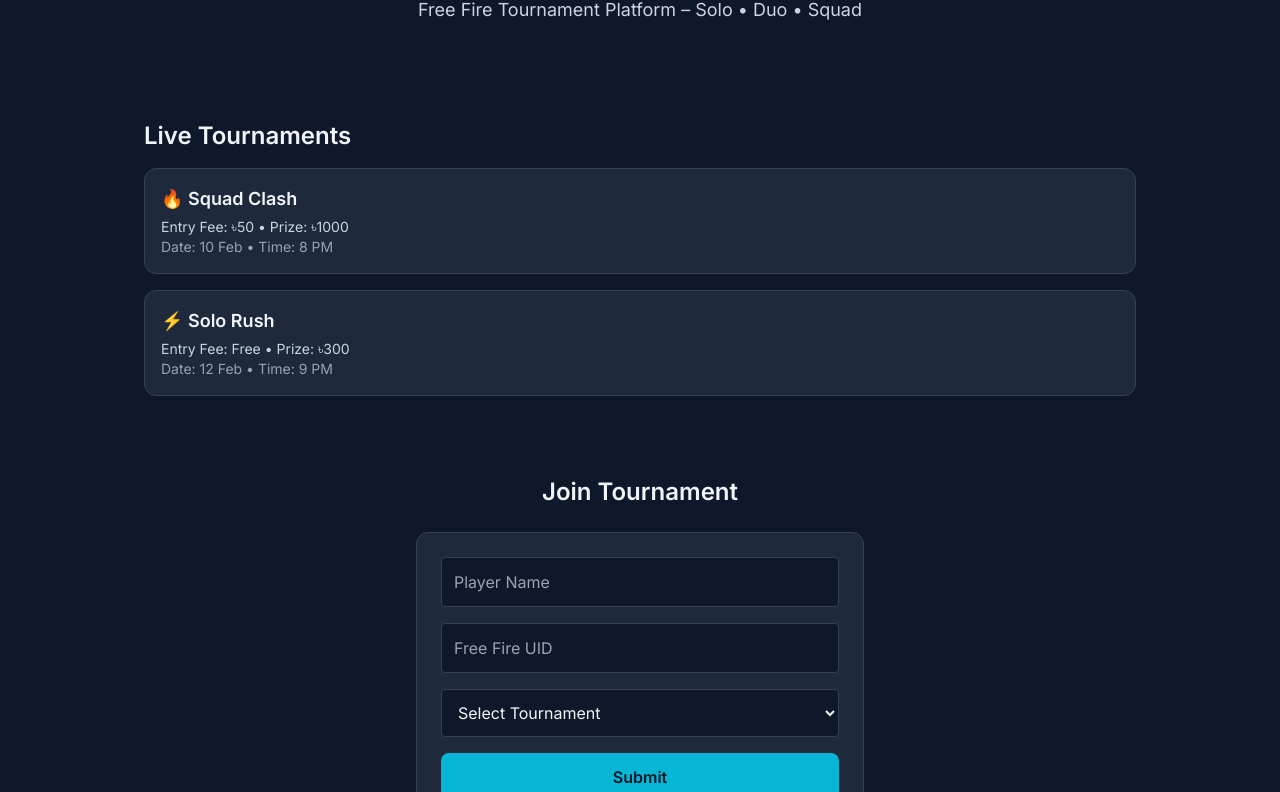
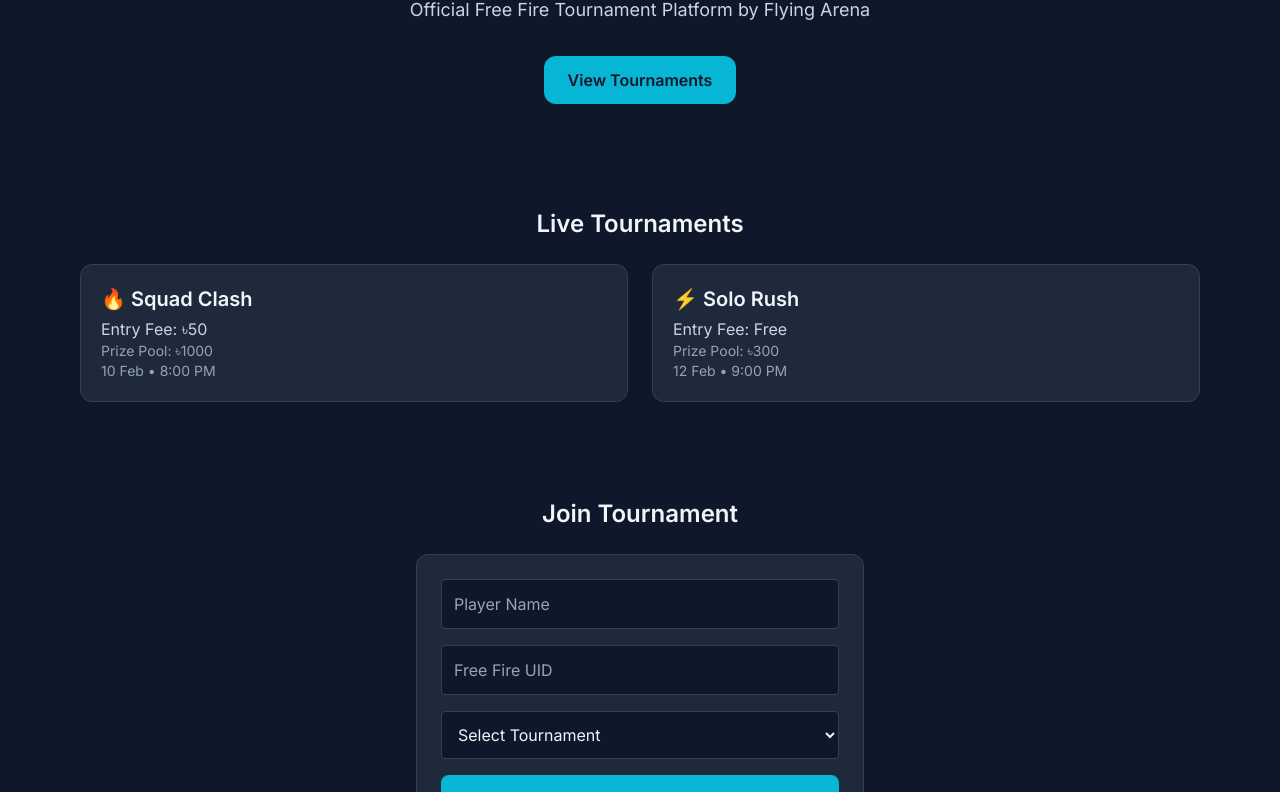
Before and after one commit to tradewithkawxer-dotcom/Flying-arena, a plain HTML site: page index.html in a window 1280 px wide. Shown: the part 205-997 px from the top of the page. Drawn offline with nearby package versions, Linux system fonts and the light colour scheme.

Commit message:
Update index.html
Signed-off-by: tradewithkawxer-dotcom <tradewithkawxer@gmail.com>

```diff
--- a/index.html
+++ b/index.html
@@ -3,9 +3,12 @@
 <head>
   <meta charset="UTF-8" />
   <meta name="viewport" content="width=device-width, initial-scale=1.0" />
-  <title>Flying Arena – FF Tournament</title>
+  <title>Flying Arena – FF Community</title>
 
+  <!-- Tailwind CDN -->
   <script src="https://cdn.tailwindcss.com"></script>
+
+  <!-- Fonts -->
   <link href="https://fonts.googleapis.com/css2?family=Orbitron:wght@400;700&family=Inter:wght@300;400;500;600;700&display=swap" rel="stylesheet">
 
   <style>
@@ -14,60 +17,66 @@
   </style>
 </head>
 
-<body class="bg-slate-900 text-slate-100 min-h-screen">
+<body class="bg-slate-900 text-slate-100">
 
-  <!-- Header -->
+  <!-- Navbar -->
   <header class="sticky top-0 z-50 bg-slate-900/90 backdrop-blur border-b border-slate-800">
-    <div class="max-w-5xl mx-auto px-4 py-4 flex justify-between items-center">
+    <div class="max-w-6xl mx-auto px-4 py-4 flex justify-between items-center">
       <h1 class="font-gaming text-cyan-400 text-xl">Flying Arena</h1>
-      <a href="#join" class="bg-cyan-500 text-slate-900 px-4 py-2 rounded-lg font-semibold">
+      <a href="#join" class="bg-cyan-500 hover:bg-cyan-600 text-slate-900 px-4 py-2 rounded-lg font-semibold transition">
         Join
       </a>
     </div>
   </header>
 
   <!-- Hero -->
-  <section class="max-w-5xl mx-auto px-4 py-16 text-center">
+  <section class="max-w-6xl mx-auto px-4 py-16 text-center">
     <h2 class="font-gaming text-4xl md:text-5xl text-cyan-400 font-bold">
       FF Community Esports
     </h2>
-    <p class="mt-4 text-slate-300 text-lg">
-      Free Fire Tournament Platform – Solo • Duo • Squad
+    <p class="mt-4 text-slate-300 text-lg max-w-2xl mx-auto">
+      Official Free Fire Tournament Platform by Flying Arena
     </p>
+    <a href="#tournaments"
+      class="inline-block mt-8 bg-cyan-500 hover:bg-cyan-600 text-slate-900 px-6 py-3 rounded-xl font-semibold transition">
+      View Tournaments
+    </a>
   </section>
 
   <!-- Tournament List -->
-  <section class="max-w-5xl mx-auto px-4 py-8">
-    <h3 class="text-2xl font-semibold mb-4">Live Tournaments</h3>
+  <section id="tournaments" class="max-w-6xl mx-auto px-4 py-10">
+    <h3 class="text-2xl font-semibold mb-6 text-center">Live Tournaments</h3>
 
-    <div class="grid gap-4">
-      <div class="bg-slate-800 p-4 rounded-xl border border-slate-700">
-        <h4 class="font-semibold text-lg">🔥 Squad Clash</h4>
-        <p class="text-sm text-slate-300 mt-1">Entry Fee: ৳50 • Prize: ৳1000</p>
-        <p class="text-sm text-slate-400">Date: 10 Feb • Time: 8 PM</p>
+    <div class="grid gap-6 sm:grid-cols-2">
+      <div class="bg-slate-800 p-5 rounded-xl border border-slate-700 hover:scale-105 transition">
+        <h4 class="text-xl font-semibold">🔥 Squad Clash</h4>
+        <p class="text-slate-300 mt-1">Entry Fee: ৳50</p>
+        <p class="text-slate-400 text-sm">Prize Pool: ৳1000</p>
+        <p class="text-slate-400 text-sm">10 Feb • 8:00 PM</p>
       </div>
 
-      <div class="bg-slate-800 p-4 rounded-xl border border-slate-700">
-        <h4 class="font-semibold text-lg">⚡ Solo Rush</h4>
-        <p class="text-sm text-slate-300 mt-1">Entry Fee: Free • Prize: ৳300</p>
-        <p class="text-sm text-slate-400">Date: 12 Feb • Time: 9 PM</p>
+      <div class="bg-slate-800 p-5 rounded-xl border border-slate-700 hover:scale-105 transition">
+        <h4 class="text-xl font-semibold">⚡ Solo Rush</h4>
+        <p class="text-slate-300 mt-1">Entry Fee: Free</p>
+        <p class="text-slate-400 text-sm">Prize Pool: ৳300</p>
+        <p class="text-slate-400 text-sm">12 Feb • 9:00 PM</p>
       </div>
     </div>
   </section>
 
   <!-- Join Form -->
-  <section id="join" class="max-w-5xl mx-auto px-4 py-12">
-    <h3 class="text-2xl font-semibold mb-6 text-center">Join Tournament</h3>
+  <section id="join" class="max-w-6xl mx-auto px-4 py-14">
+    <h3 class="text-2xl font-semibold text-center mb-6">Join Tournament</h3>
 
     <form class="max-w-md mx-auto bg-slate-800 p-6 rounded-xl border border-slate-700 space-y-4">
-      <input type="text" placeholder="Player Name" class="w-full p-3 rounded bg-slate-900 border border-slate-700">
-      <input type="text" placeholder="Free Fire UID" class="w-full p-3 rounded bg-slate-900 border border-slate-700">
+      <input type="text" placeholder="Player Name" class="w-full p-3 rounded bg-slate-900 border border-slate-700 outline-none">
+      <input type="text" placeholder="Free Fire UID" class="w-full p-3 rounded bg-slate-900 border border-slate-700 outline-none">
       <select class="w-full p-3 rounded bg-slate-900 border border-slate-700">
         <option>Select Tournament</option>
         <option>Squad Clash</option>
         <option>Solo Rush</option>
       </select>
-      <button class="w-full bg-cyan-500 text-slate-900 py-3 rounded-lg font-semibold">
+      <button class="w-full bg-cyan-500 hover:bg-cyan-600 text-slate-900 py-3 rounded-lg font-semibold transition">
         Submit
       </button>
     </form>
```
